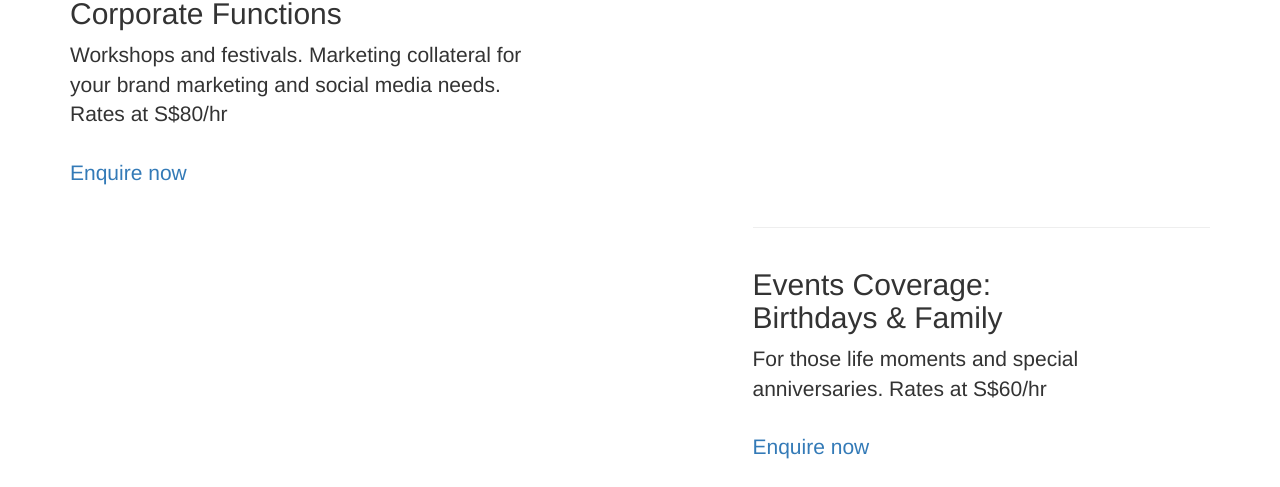
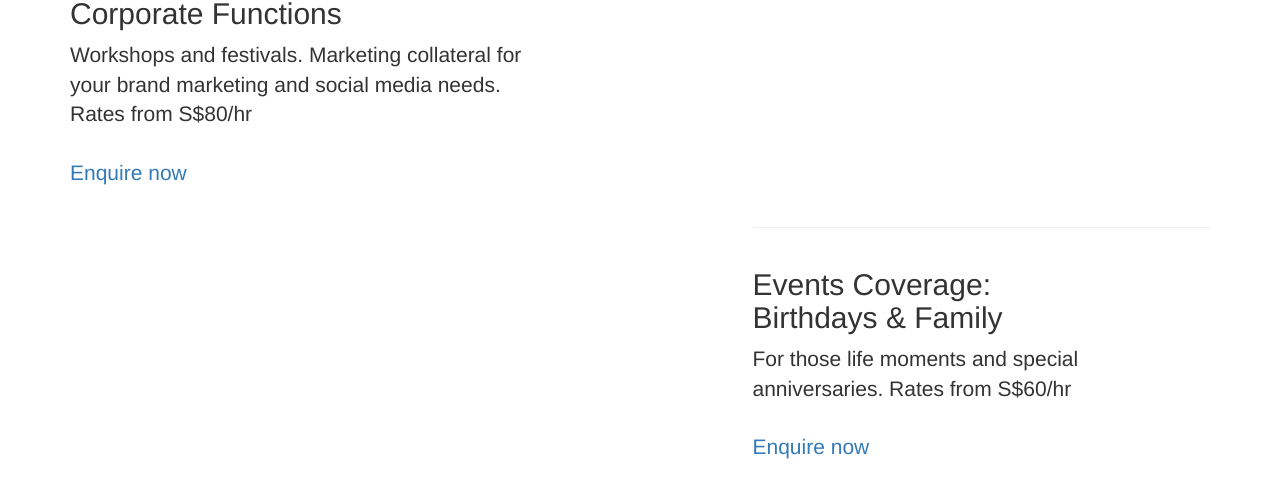
Before and after one commit to leapvisions/leapvisions.github.io, a Jekyll site: the page built from _posts/2014-09-21-services-1.markdown, in a window 1280 px wide and 900 px high, scrolled down 269 px. Shown: the part 217-704 px from the top of the window. Built offline with Jekyll 4.4.1, drawn with Linux system fonts in a browser that asks for light colours; nearby versions of some CDN libraries; library files that are not in the unit come from our copies.

Commit message:
Update pricing

```diff
--- a/_posts/2014-09-21-services-1.markdown
+++ b/_posts/2014-09-21-services-1.markdown
@@ -8,5 +8,5 @@ category: Services
 title: Events Coverage:<br>Corporate Functions
 description: |
 ---
-  Workshops and festivals. Marketing collateral for your brand marketing and social media needs. Rates at S$80/hr <br><br>
+  Workshops and festivals. Marketing collateral for your brand marketing and social media needs. Rates from S$80/hr <br><br>
   <a class="page-scroll" href="#contact">Enquire now</a>
--- a/_posts/2014-09-22-services-2.markdown
+++ b/_posts/2014-09-22-services-2.markdown
@@ -8,5 +8,5 @@ category: Services
 title: Events Coverage:<br>Birthdays & Family
 description: |
 ---
-  For those life moments and special anniversaries. Rates at S$60/hr<br><br>
+  For those life moments and special anniversaries. Rates from S$60/hr<br><br>
   <a class="page-scroll" href="#contact">Enquire now</a>
```
